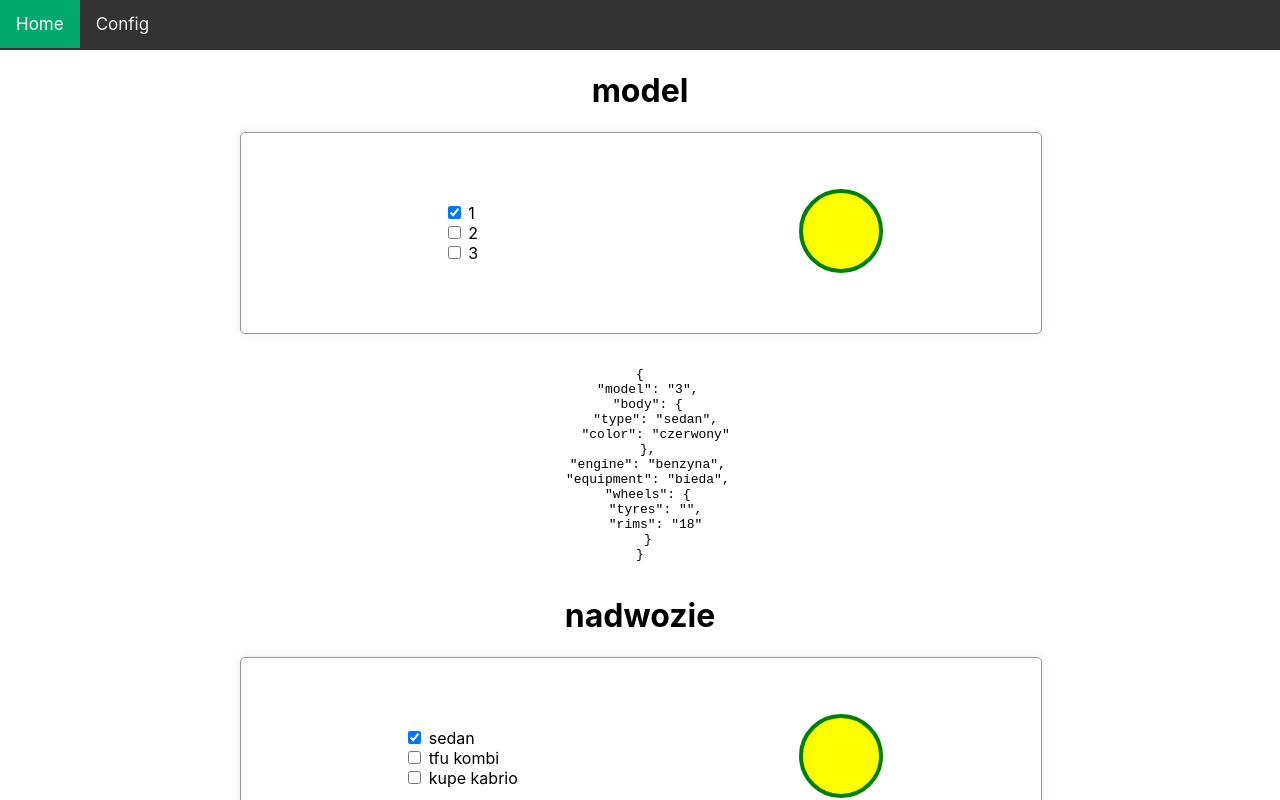
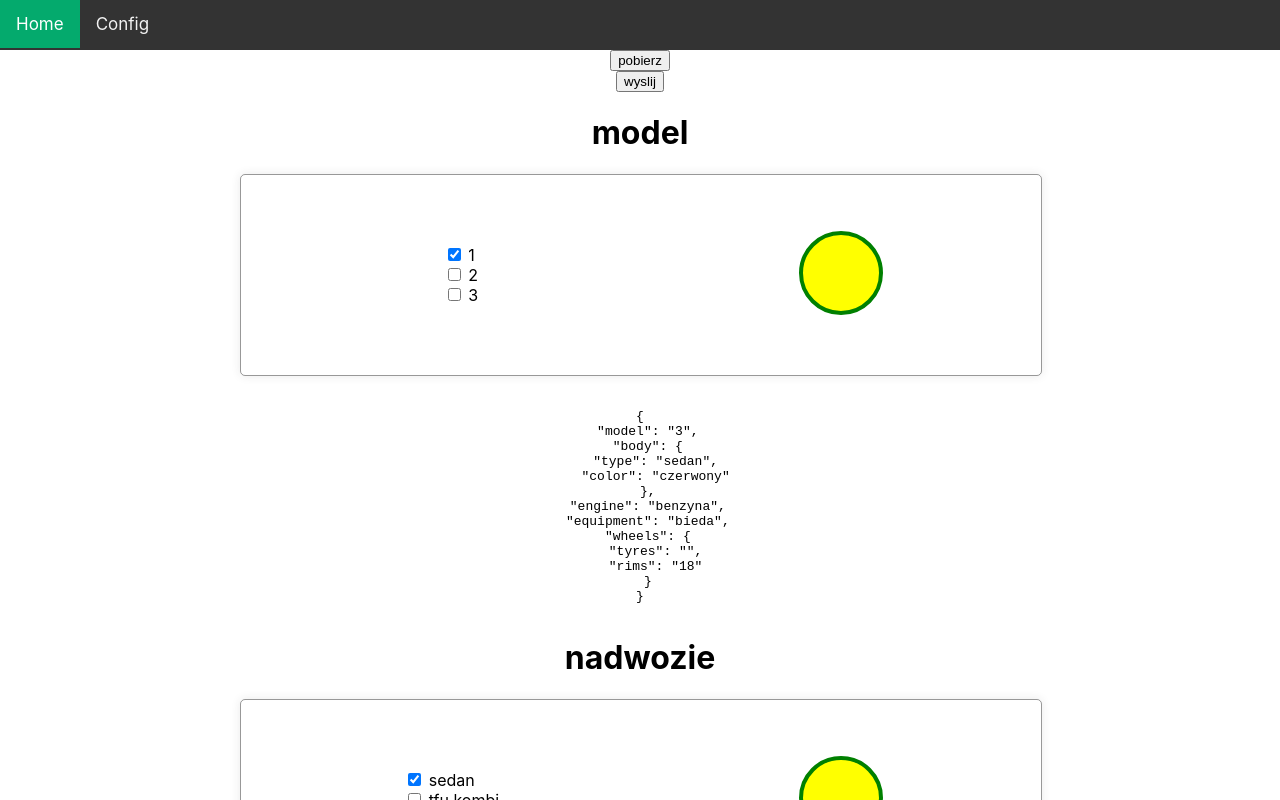
Before and after one commit to LukaszBala/car-configurator, a React (Create React App) app: page /config in a window 1280 px wide. Shown: the top 800 px of the page. Built offline with nearby package versions, Linux system fonts and the light colour scheme.

Commit message:
post and get data base

```diff
--- a/src/components/Configurator.js
+++ b/src/components/Configurator.js
@@ -5,6 +5,7 @@ import firebase from "firebase";
 const Configurator = () => {
 
     const [dupa, setDupa] = useState('dupa')
+    const [postId, setPostId] = useState(null);
 
     const [car, setCar] = useState(
         {
@@ -26,6 +27,25 @@ const Configurator = () => {
         starCountRef.once('value', (snapshot) => {
         }).then(r => setCar(r.val()));
     })*/
+
+    function getDB() {
+        // Simple GET request using fetch
+        fetch("https://car-configurator-6b257-default-rtdb.europe-west1.firebasedatabase.app/cars/1.json")
+            .then(response => response.json())
+            .then(data => setCar(data));
+    }
+
+    function postDB(){
+        const requestOptions = {
+            method: 'POST',
+            headers: { 'Content-Type': 'application/json' },
+            body: JSON.stringify({ car })
+        };
+        fetch('https://car-configurator-6b257-default-rtdb.europe-west1.firebasedatabase.app/cars.json', requestOptions)
+            .then(response => response.json())
+            .then(data => setPostId(data.id));
+
+    }
 
     function setCheckedValueInCarObject(name, value) {
         setDupa(value);
@@ -50,6 +70,8 @@ const Configurator = () => {
 
     return (
         <div className="App">
+            <button type={"button"} onClick={getDB}>pobierz</button>
+            <button type={"button"} onClick={postDB}>wyslij</button>
             <Option name={'model'} values={["1", "2", "3"]} setCheckedValueInCarObject={setCheckedValueInCarObject}/>
             <code>
                 <pre>{JSON.stringify(car, null, 2)}</pre>
```
